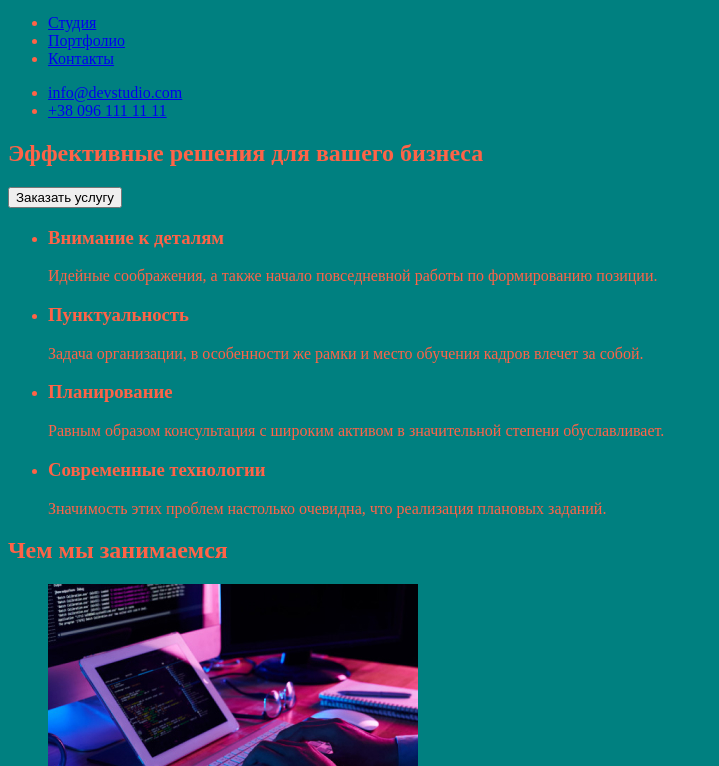
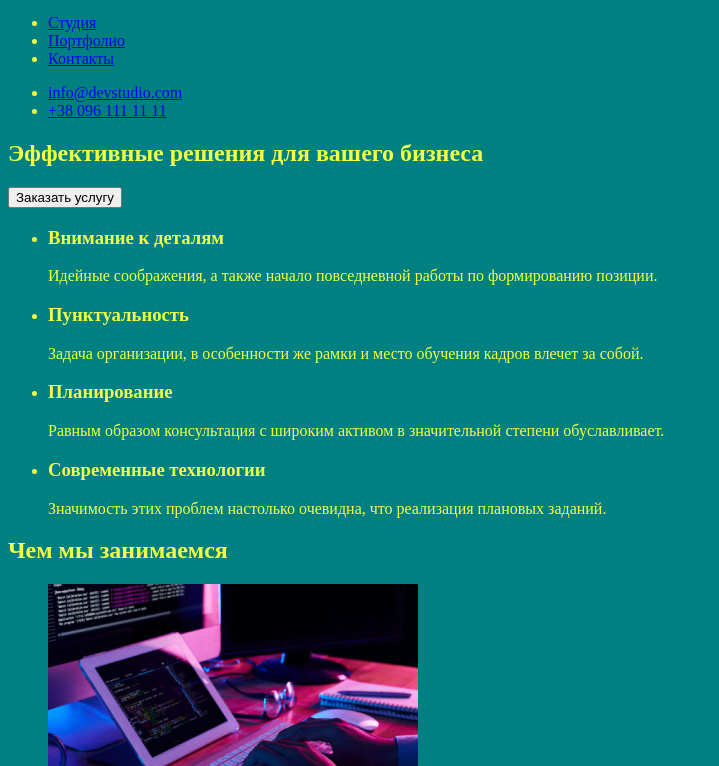
Before and after one commit to Plodista/goit-markup-hw-01, a plain HTML site: page index.html in a window 1280 px wide. Shown: the part 34-800 px from the top of the page, without its empty margins (0-719 px from the left). Drawn offline with Linux system fonts and the light colour scheme.

Commit message:
added for style

```diff
--- a/css/styles.css
+++ b/css/styles.css
@@ -1,4 +1,4 @@
 body {
     background-color: teal;
-    color: tomato;
+    color: rgb(243, 255, 71);
 }
```
